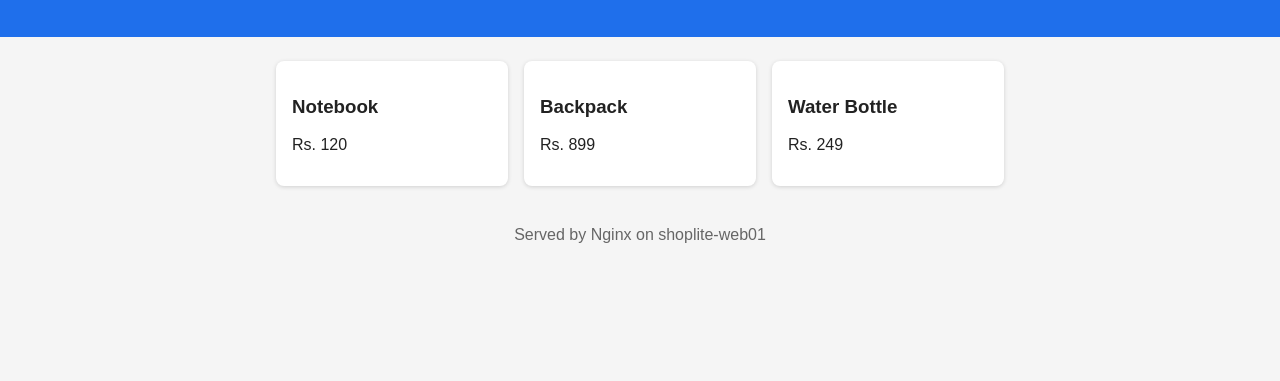
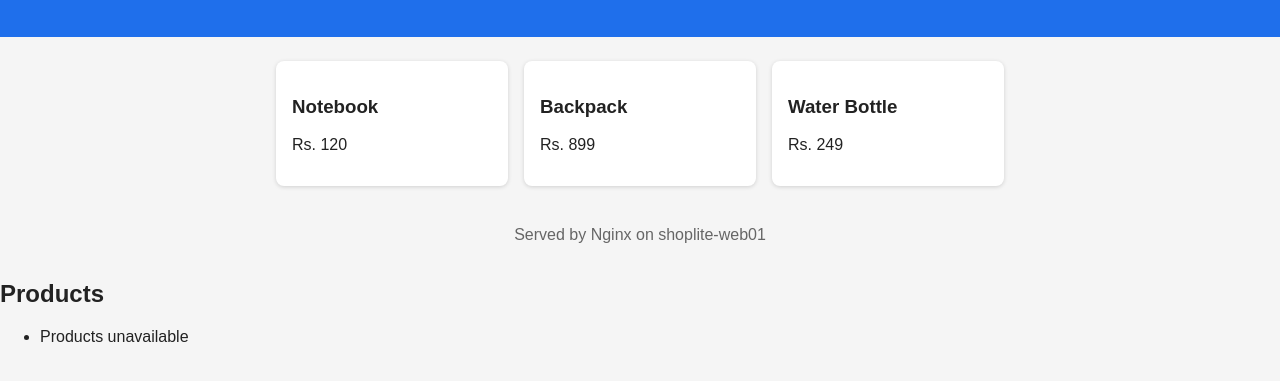
Before and after one commit to laxmikumb/devops-linux, a plain HTML site: page docker/nginx/site/index.html in a window 1280 px wide. Shown: the part 125-506 px from the top of the page. Drawn offline with Linux system fonts and the light colour scheme; no server answers.

Commit message:
Show products from /api/products on the ShopLite page

```diff
--- a/docker/nginx/site/index.html
+++ b/docker/nginx/site/index.html
@@ -20,5 +20,18 @@
     <div class="card"><h3>Water Bottle</h3><p>Rs. 249</p></div>
   </div>
   <footer>Served by Nginx on shoplite-web01</footer>
+<h2>Products</h2>
+<ul id="products"></ul>
+<script>
+  fetch('/api/products')
+    .then(r => r.json())
+    .then(items => {
+      document.getElementById('products').innerHTML =
+        items.map(p => `<li>${p.name} - $${p.price.toFixed(2)}</li>`).join('');
+    })
+    .catch(() => {
+      document.getElementById('products').innerHTML = '<li>Products unavailable</li>';
+    });
+</script>
 </body>
 </html>
```
